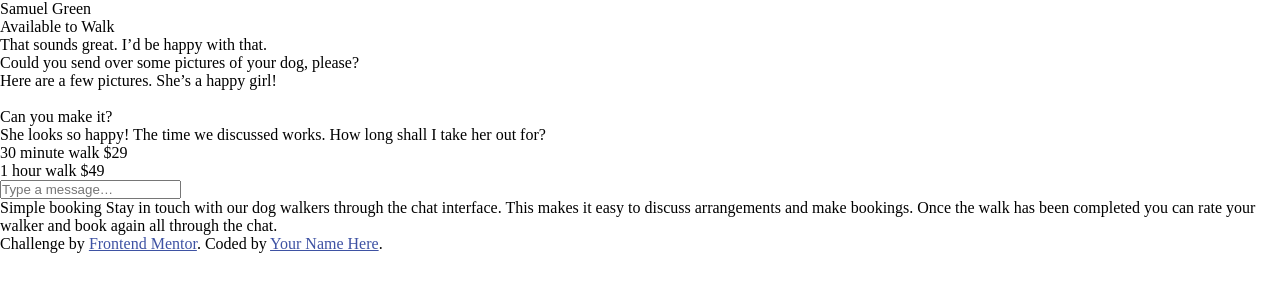
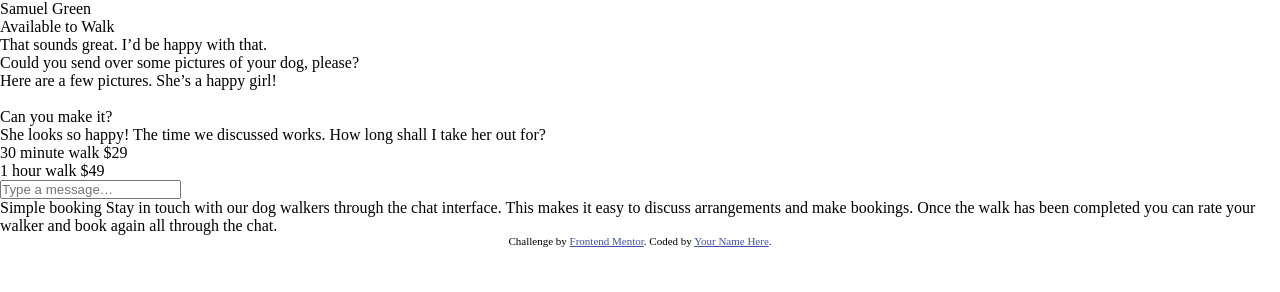
Before and after one commit to Nigel-Bowie/chat-app-css-illustration-master, a plain HTML site: page index.html in a window 1280 px wide. Drawn offline with Linux system fonts and the light colour scheme.

Commit message:
3rd edition

```diff
--- a/index.html
+++ b/index.html
@@ -6,6 +6,7 @@
   <meta name="Author" content="Nigel Bowie">
   <link rel="icon" type="image/png" sizes="32x32" href="./images/favicon-32x32.png">
   <link rel="stylesheet" href="styles.css">
+  <link rel="preconnect" href="https://fonts.google.com/specimen/Rubik">
   <title>Frontend Mentor | [Challenge Name Here]</title>
 </head>
 
--- a/styles.css
+++ b/styles.css
@@ -1,8 +1,57 @@
+/* THIS IS A MOBILE FIRST DESIGN */
 *{
     margin: 0;
     padding: 0;
     box-sizing: border-box;
 }
 
-attribution { font-size: 11px; text-align: center; }
-    .attribution a { color: hsl(228, 45%, 44%); }
+:root{
+    /* PRIMARY COLORS */
+    --RECEIVED: hsl(276, 55%, 52%);
+    --SEND:hsl(271, 15%, 43%);
+    --DETAILS:hsl(276, 100%, 81%);
+    --PLACEHOLDER:hsl(206, 6%, 79%);
+    --MAIN:hsl(271, 36%, 24%);
+    --OTHER:hsl(270, 7%, 64%);
+    --BACKGROUND:linear-gradidient(hsl(293, 100%, 63%),hsl(264, 100%, 61%));
+
+    /*SECONDARY COLORS */
+    --WHITE:hsl(0, 0%, 100%);
+    --APPBACKGROUND:hsl(270, 20%, 96%);
+    --SUBMIT:hsl(271, 36%, 24%);
+    --RADIOBUTTON:hsl(289, 100%, 72%);
+
+    /* FONTS */
+    --FF:Rubik; src: url (https://fonts.google.com/specimen/Rubik);
+    --FW400:400;
+    --FW500:500;
+    --FW700:700;
+}
+
+body{
+    width: 100vw;
+    height: 100vh;
+    background: var(--BACKGROUND);
+}
+
+.containerOuter{
+    display: flex;
+    flex-direction: column;
+    justify-content: center;
+    align-items: center;
+
+}
+
+.attribution {
+    font-size: 11px;
+    text-align: center;
+}
+.attribution a {
+    color: hsl(228, 45%, 44%);
+}
+
+/* DESKTOP SETTINGS */
+
+@media screen and (min-width > 375px){
+
+}
```
Also changed, not shown: 1 other file.
